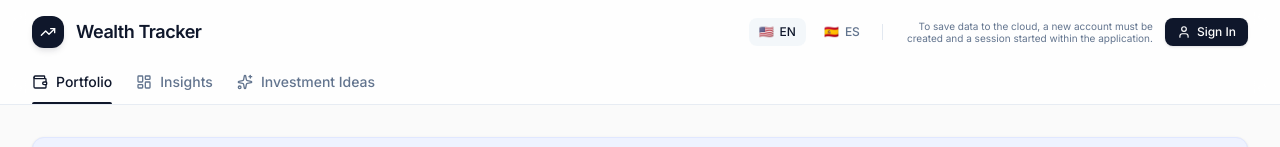
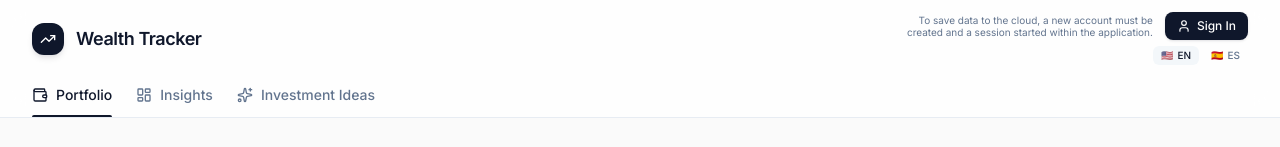
Before and after one commit to afromthemidle/Prueba-, a React (Vite) app: page / in a window 1280 px wide. Shown: the top 147 px of the page. Built offline with nearby package versions, Linux system fonts and the light colour scheme; no server answers.

Commit message:
feat: Adjust header height and remove language buttons
The header's vertical padding has been adjusted to `py-3` and `min-h-[4rem]` to provide a more consistent and accessible height. The language selection buttons have been removed from the header to simplify the UI.

```diff
--- a/src/App.tsx
+++ b/src/App.tsx
@@ -280,29 +280,16 @@ export default function App() {
       {/* Header */}
       <header className="bg-white/80 backdrop-blur-md border-b border-slate-200/80 sticky top-0 z-30">
         <div className="max-w-7xl mx-auto px-4 sm:px-6 lg:px-8">
-          <div className="flex justify-between items-center h-16">
+          <div className="flex justify-between items-center py-3 min-h-[4rem]">
             <div className="flex items-center gap-3">
               <div className="w-8 h-8 bg-slate-900 rounded-xl flex items-center justify-center shadow-md shadow-slate-900/10">
                 <TrendingUp className="w-4 h-4 text-white" />
               </div>
               <h1 className="text-lg font-semibold tracking-tight text-slate-900">{t("Wealth Tracker")}</h1>
             </div>
-            <div className="flex items-center gap-2">
-              <button
-                onClick={() => setLanguage('en')}
-                className={`flex items-center gap-1.5 px-2.5 py-1.5 rounded-lg text-xs font-medium transition-colors ${language === 'en' ? 'bg-slate-100/80 text-slate-900' : 'text-slate-500 hover:bg-slate-50'}`}
-              >
-                <span>🇺🇸</span> EN
-              </button>
-              <button
-                onClick={() => setLanguage('es')}
-                className={`flex items-center gap-1.5 px-2.5 py-1.5 rounded-lg text-xs font-medium transition-colors ${language === 'es' ? 'bg-slate-100/80 text-slate-900' : 'text-slate-500 hover:bg-slate-50'}`}
-              >
-                <span>🇪🇸</span> ES
-              </button>
-              <div className="h-4 w-px bg-slate-200 mx-1"></div>
+            <div className="flex flex-col items-end gap-1.5">
               {user ? (
-                <div className="flex items-center gap-3 ml-2">
+                <div className="flex items-center gap-3">
                   <div className="flex flex-col items-end">
                     <span className="text-xs font-medium text-slate-900 max-w-[80px] sm:max-w-[120px] truncate" title={user.email || ''}>
                       {user.email?.split('@')[0]}
@@ -318,7 +305,7 @@ export default function App() {
                   </button>
                 </div>
               ) : (
-                <div className="flex items-center gap-3 ml-2">
+                <div className="flex items-center gap-3">
                   <span className="hidden md:inline-block text-[10px] text-slate-500 max-w-[250px] text-right leading-tight">
                     {t("To save data to the cloud, a new account must be created and a session started within the application.")}
                   </span>
@@ -331,6 +318,20 @@ export default function App() {
                   </button>
                 </div>
               )}
+              <div className="flex items-center gap-1">
+                <button
+                  onClick={() => setLanguage('en')}
+                  className={`flex items-center gap-1 px-2 py-0.5 rounded-md text-[10px] font-medium transition-colors ${language === 'en' ? 'bg-slate-100/80 text-slate-900' : 'text-slate-500 hover:bg-slate-50'}`}
+                >
+                  <span>🇺🇸</span> EN
+                </button>
+                <button
+                  onClick={() => setLanguage('es')}
+                  className={`flex items-center gap-1 px-2 py-0.5 rounded-md text-[10px] font-medium transition-colors ${language === 'es' ? 'bg-slate-100/80 text-slate-900' : 'text-slate-500 hover:bg-slate-50'}`}
+                >
+                  <span>🇪🇸</span> ES
+                </button>
+              </div>
             </div>
           </div>
 
```
